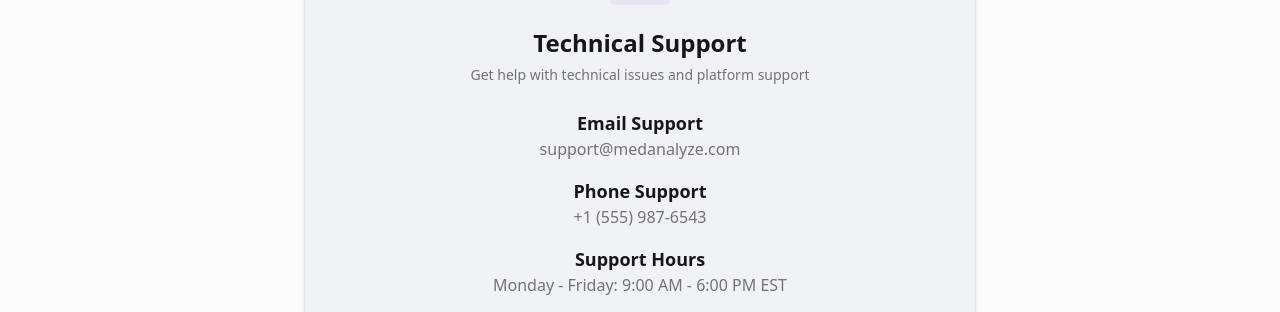
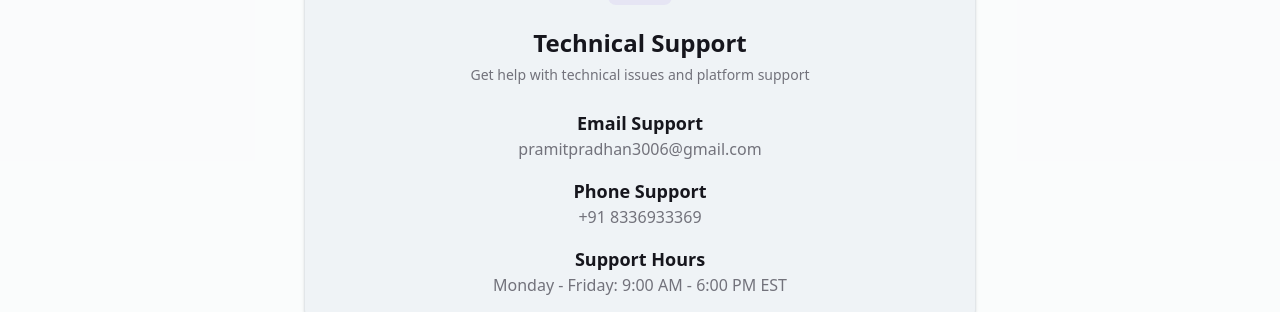
Before and after one commit to Pramit-3006/fcet_med1, a Next.js app: page / in a window 1280 px wide. Shown: the part 2380-2692 px from the top of the page. Built offline with nearby package versions, Linux system fonts and the light colour scheme; a web font is replaced by a local one.

Commit message:
Update page.tsx

```diff
--- a/app/page.tsx
+++ b/app/page.tsx
@@ -294,11 +294,11 @@ export default function HomePage() {
               <CardContent className="text-center space-y-4">
                 <div>
                   <p className="text-lg font-semibold text-foreground">Email Support</p>
-                  <p className="text-muted-foreground">support@medanalyze.com</p>
+                  <p className="text-muted-foreground">pramitpradhan3006@gmail.com</p>
                 </div>
                 <div>
                   <p className="text-lg font-semibold text-foreground">Phone Support</p>
-                  <p className="text-muted-foreground">+1 (555) 987-6543</p>
+                  <p className="text-muted-foreground">+91 8336933369</p>
                 </div>
                 <div>
                   <p className="text-lg font-semibold text-foreground">Support Hours</p>
```
